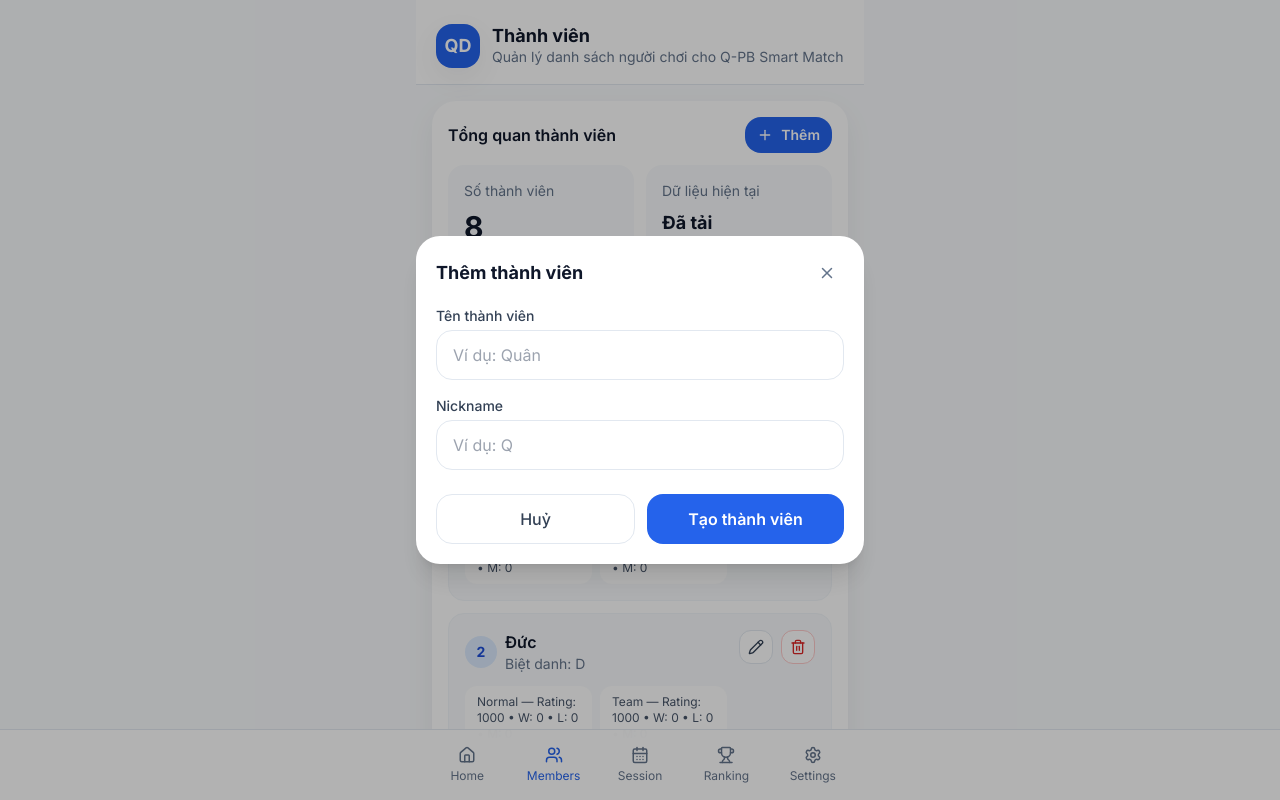
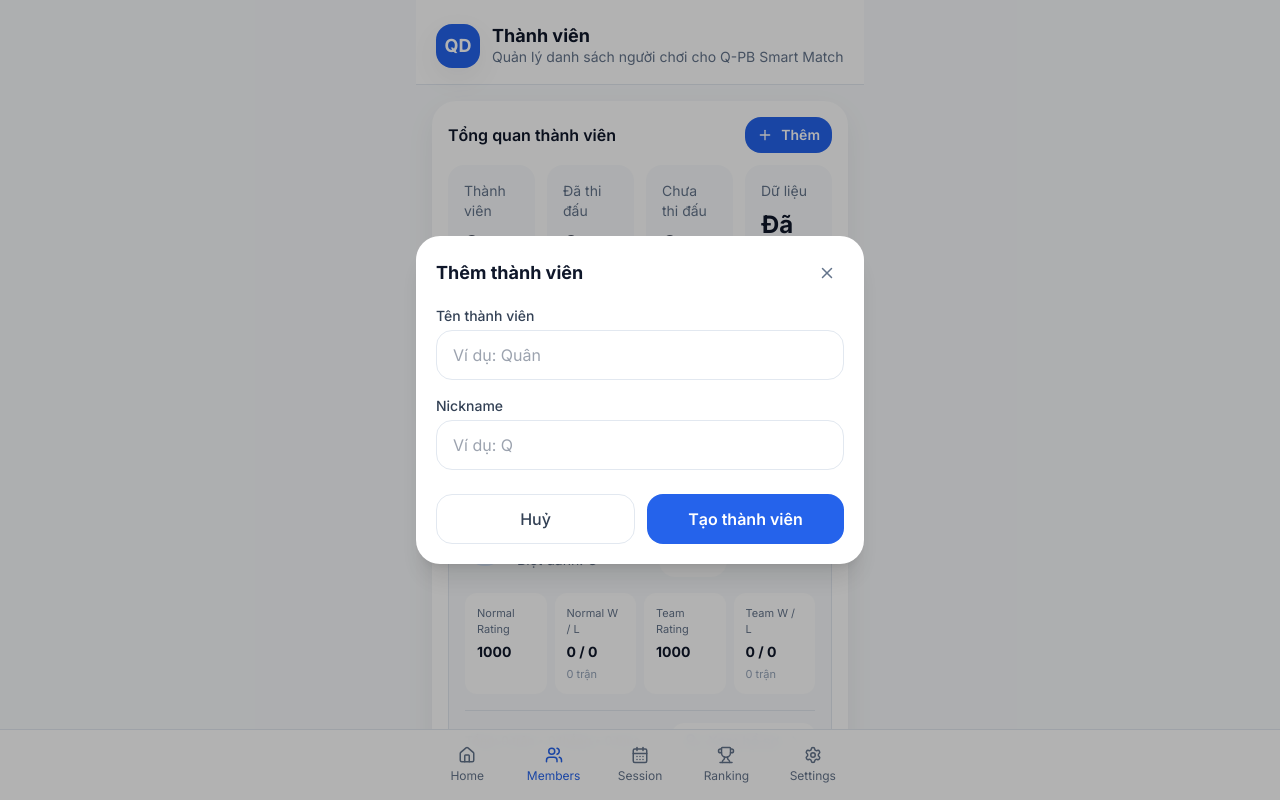
Before and after one commit to tdquan170788-byte/q-pb-smart-match, a Next.js app: page /members in a window 1280 px wide. Both pictures are taken after a click on the button "Thêm". Shown: the top 800 px of the page. Built offline with nearby package versions, Linux system fonts and the light colour scheme.

Commit message:
Update page.tsx

```diff
--- a/src/app/members/page.tsx
+++ b/src/app/members/page.tsx
@@ -1,15 +1,33 @@
 "use client";
 
-import { useEffect, useMemo, useState } from "react";
+import {
+  useEffect,
+  useMemo,
+  useState,
+} from "react";
+
 import Link from "next/link";
-import { Pencil, Plus, RotateCcw, Trash2, Users } from "lucide-react";
+
+import {
+  ChevronRight,
+  Pencil,
+  Plus,
+  RotateCcw,
+  Trash2,
+  UserRoundSearch,
+  Users,
+} from "lucide-react";
 
 import AppShell from "@/components/app-shell";
 import ConfirmDialog from "@/components/confirm-dialog";
 import MemberFormSheet from "@/components/member-form-sheet";
 import SectionCard from "@/components/section-card";
 
-import type { Member, MemberForm } from "@/types";
+import type {
+  Member,
+  MemberForm,
+} from "@/types";
+
 import {
   createMember,
   deleteMember,
@@ -20,73 +38,169 @@ import {
 } from "@/lib/storage";
 
 export default function MembersPage() {
-  const [members, setMembers] = useState<Member[]>([]);
-  const [loaded, setLoaded] = useState(false);
+  const [
+    members,
+    setMembers,
+  ] = useState<Member[]>([]);
 
-  const [sheetOpen, setSheetOpen] = useState(false);
-  const [sheetMode, setSheetMode] = useState<"create" | "edit">("create");
-  const [editingMember, setEditingMember] = useState<Member | null>(null);
+  const [
+    loaded,
+    setLoaded,
+  ] = useState(false);
 
-  const [deleteTarget, setDeleteTarget] = useState<Member | null>(null);
-  const [resetOpen, setResetOpen] = useState(false);
+  const [
+    sheetOpen,
+    setSheetOpen,
+  ] = useState(false);
+
+  const [
+    sheetMode,
+    setSheetMode,
+  ] = useState<
+    "create" | "edit"
+  >("create");
+
+  const [
+    editingMember,
+    setEditingMember,
+  ] = useState<Member | null>(
+    null
+  );
+
+  const [
+    deleteTarget,
+    setDeleteTarget,
+  ] = useState<Member | null>(
+    null
+  );
+
+  const [
+    resetOpen,
+    setResetOpen,
+  ] = useState(false);
 
   useEffect(() => {
     ensureSeedData();
-    setMembers(getMembers());
+
+    setMembers(
+      getMembers()
+    );
+
     setLoaded(true);
   }, []);
 
-  const sortedMembers = useMemo(() => {
-    return [...members].sort((a, b) => a.name.localeCompare(b.name, "vi"));
-  }, [members]);
+  const sortedMembers =
+    useMemo(() => {
+      return [
+        ...members,
+      ].sort(
+        (
+          firstMember,
+          secondMember
+        ) =>
+          firstMember.name.localeCompare(
+            secondMember.name,
+            "vi"
+          )
+      );
+    }, [members]);
 
-  function refreshMembers() {
-    setMembers(getMembers());
+  const activeMemberCount =
+    useMemo(() => {
+      return members.filter(
+        (member) =>
+          member.matches > 0
+      ).length;
+    }, [members]);
+
+  function refreshMembers(): void {
+    setMembers(
+      getMembers()
+    );
   }
 
-  function openCreate() {
+  function openCreate(): void {
     setEditingMember(null);
-    setSheetMode("create");
+
+    setSheetMode(
+      "create"
+    );
+
     setSheetOpen(true);
   }
 
-  function openEdit(member: Member) {
-    setEditingMember(member);
-    setSheetMode("edit");
+  function openEdit(
+    member: Member
+  ): void {
+    setEditingMember(
+      member
+    );
+
+    setSheetMode(
+      "edit"
+    );
+
     setSheetOpen(true);
   }
 
-  function handleSubmit(form: MemberForm) {
-    if (!form.name.trim()) return;
+  function handleSubmit(
+    form: MemberForm
+  ): void {
+    if (!form.name.trim()) {
+      return;
+    }
 
-    if (sheetMode === "create") {
+    if (
+      sheetMode === "create"
+    ) {
       createMember({
-        name: form.name,
-        nickname: form.nickname,
+        name:
+          form.name,
+
+        nickname:
+          form.nickname,
       });
-    } else if (editingMember) {
-      updateMember(editingMember.id, {
-        name: form.name,
-        nickname: form.nickname,
-      });
+    } else if (
+      editingMember
+    ) {
+      updateMember(
+        editingMember.id,
+        {
+          name:
+            form.name,
+
+          nickname:
+            form.nickname,
+        }
+      );
     }
 
     refreshMembers();
+
     setSheetOpen(false);
+
     setEditingMember(null);
   }
 
-  function handleDeleteConfirm() {
-    if (!deleteTarget) return;
+  function handleDeleteConfirm(): void {
+    if (!deleteTarget) {
+      return;
+    }
 
-    deleteMember(deleteTarget.id);
+    deleteMember(
+      deleteTarget.id
+    );
+
     refreshMembers();
+
     setDeleteTarget(null);
   }
 
-  function handleResetSeed() {
+  function handleResetSeed(): void {
     resetSeedMembers();
+
     refreshMembers();
+
     setResetOpen(false);
   }
 
@@ -100,63 +214,108 @@ export default function MembersPage() {
           title="Tổng quan thành viên"
           action={
             <button
+              type="button"
               onClick={openCreate}
-              className="inline-flex items-center gap-2 rounded-2xl bg-brand-600 px-3 py-2 text-sm font-semibold text-white"
+              className="inline-flex items-center gap-2 rounded-2xl bg-brand-600 px-3 py-2 text-sm font-semibold text-white transition hover:opacity-90"
             >
               <Plus size={16} />
+
               Thêm
             </button>
           }
         >
-          <div className="grid grid-cols-2 gap-3">
-            <div className="rounded-2xl bg-slate-50 p-4">
-              <div className="text-sm text-slate-500">Số thành viên</div>
-              <div className="mt-2 text-3xl font-bold">{members.length}</div>
-              <div className="mt-1 text-xs text-slate-400">
-                Dùng cho xếp cặp và thống kê
-              </div>
-            </div>
+          <div className="grid grid-cols-2 gap-3 xl:grid-cols-4">
+            <OverviewMetric
+              label="Thành viên"
+              value={
+                members.length
+              }
+              description="Tổng số người chơi"
+            />
 
-            <div className="rounded-2xl bg-slate-50 p-4">
-              <div className="text-sm text-slate-500">Dữ liệu hiện tại</div>
-              <div className="mt-2 text-lg font-bold">
-                {loaded ? "Đã tải" : "Đang tải..."}
-              </div>
-              <div className="mt-1 text-xs text-slate-400">
-                Lưu cục bộ trên thiết bị
-              </div>
-            </div>
+            <OverviewMetric
+              label="Đã thi đấu"
+              value={
+                activeMemberCount
+              }
+              description="Có ít nhất một trận"
+            />
+
+            <OverviewMetric
+              label="Chưa thi đấu"
+              value={Math.max(
+                0,
+                members.length -
+                  activeMemberCount
+              )}
+              description="Chưa có kết quả"
+            />
+
+            <OverviewMetric
+              label="Dữ liệu"
+              value={
+                loaded
+                  ? "Đã tải"
+                  : "Đang tải"
+              }
+              description="Lưu trên thiết bị"
+            />
           </div>
 
-          <div className="mt-4 flex gap-3">
+          <div className="mt-4 flex flex-wrap gap-3">
             <button
+              type="button"
               onClick={openCreate}
-              className="flex-1 rounded-2xl bg-brand-600 px-4 py-3 font-semibold text-white"
+              className="min-w-[170px] flex-1 rounded-2xl bg-brand-600 px-4 py-3 font-semibold text-white transition hover:opacity-90"
             >
               + Thêm thành viên
             </button>
 
             <button
-              onClick={() => setResetOpen(true)}
-              className="inline-flex items-center justify-center gap-2 rounded-2xl border border-slate-200 px-4 py-3 font-semibold text-slate-700"
+              type="button"
+              onClick={() =>
+                setResetOpen(true)
+              }
+              className="inline-flex items-center justify-center gap-2 rounded-2xl border border-slate-200 bg-white px-4 py-3 font-semibold text-slate-700 transition hover:bg-slate-50"
             >
-              <RotateCcw size={16} />
+              <RotateCcw
+                size={16}
+              />
+
               Seed lại
             </button>
           </div>
         </SectionCard>
 
-        <SectionCard title="Danh sách thành viên">
-          {sortedMembers.length === 0 ? (
+        <SectionCard
+          title="Danh sách thành viên"
+          action={
+            <div className="rounded-full bg-slate-100 px-3 py-2 text-xs font-semibold text-slate-700">
+              {sortedMembers.length} người
+            </div>
+          }
+        >
+          {sortedMembers.length ===
+          0 ? (
             <div className="rounded-2xl border border-dashed border-slate-200 p-6 text-center">
               <div className="mx-auto mb-3 flex h-12 w-12 items-center justify-center rounded-full bg-slate-100">
-                <Users className="text-slate-500" size={22} />
+                <Users
+                  className="text-slate-500"
+                  size={22}
+                />
               </div>
-              <div className="text-base font-semibold">Chưa có thành viên</div>
-              <div className="mt-1 text-sm text-slate-500">
-                Hãy thêm người chơi đầu tiên cho nhóm pickleball của bạn.
+
+              <div className="text-base font-semibold text-slate-900">
+                Chưa có thành viên
               </div>
+
+              <div className="mt-1 text-sm leading-6 text-slate-500">
+                Hãy thêm người chơi đầu tiên
+                cho nhóm pickleball của bạn.
+              </div>
+
               <button
+                type="button"
                 onClick={openCreate}
                 className="mt-4 rounded-2xl bg-brand-600 px-4 py-3 font-semibold text-white"
               >
@@ -165,96 +324,84 @@ export default function MembersPage() {
             </div>
           ) : (
             <div className="space-y-3">
-              {sortedMembers.map((member, index) => (
-                <div
-                  key={member.id}
-                  className="rounded-2xl border border-slate-100 bg-slate-50 p-4"
-                >
-                  <div className="flex items-start justify-between gap-3">
-                    <Link
-                      href={`/members/${member.id}`}
-                      className="min-w-0 flex-1"
-                    >
-                      <div className="flex items-center gap-2">
-                        <div className="flex h-8 w-8 items-center justify-center rounded-full bg-brand-100 text-sm font-bold text-brand-700">
-                          {index + 1}
-                        </div>
-
-                        <div>
-                          <div className="text-base font-semibold">
-                            {member.name}
-                          </div>
-                          <div className="text-sm text-slate-500">
-                            {member.nickname?.trim()
-                              ? `Biệt danh: ${member.nickname}`
-                              : "Chưa có biệt danh"}
-                          </div>
-                        </div>
-                      </div>
-
-                      <div className="mt-3 grid gap-2 text-xs md:grid-cols-2">
-                        <div className="rounded-xl bg-white px-3 py-2 text-slate-600">
-                          Normal — Rating: {member.ratingNormal} • W:{" "}
-                          {member.winsNormal} • L: {member.lossesNormal} • M:{" "}
-                          {member.matchesNormal}
-                        </div>
-
-                        <div className="rounded-xl bg-white px-3 py-2 text-slate-600">
-                          Team — Rating: {member.ratingTeam} • W:{" "}
-                          {member.winsTeam} • L: {member.lossesTeam} • M:{" "}
-                          {member.matchesTeam}
-                        </div>
-                      </div>
-                    </Link>
-
-                    <div className="flex shrink-0 gap-2">
-                      <button
-                        onClick={() => openEdit(member)}
-                        className="rounded-xl border border-slate-200 bg-white p-2 text-slate-700"
-                        aria-label={`Sửa ${member.name}`}
-                      >
-                        <Pencil size={16} />
-                      </button>
-
-                      <button
-                        onClick={() => setDeleteTarget(member)}
-                        className="rounded-xl border border-red-200 bg-white p-2 text-red-600"
-                        aria-label={`Xóa ${member.name}`}
-                      >
-                        <Trash2 size={16} />
-                      </button>
-                    </div>
-                  </div>
-                </div>
-              ))}
+              {sortedMembers.map(
+                (
+                  member,
+                  index
+                ) => (
+                  <MemberListCard
+                    key={
+                      member.id
+                    }
+                    member={
+                      member
+                    }
+                    index={
+                      index
+                    }
+                    onEdit={() =>
+                      openEdit(
+                        member
+                      )
+                    }
+                    onDelete={() =>
+                      setDeleteTarget(
+                        member
+                      )
+                    }
+                  />
+                )
+              )}
             </div>
           )}
         </SectionCard>
 
         <SectionCard title="Ghi chú">
-          <div className="space-y-2 text-sm text-slate-600">
+          <div className="space-y-2 text-sm leading-6 text-slate-600">
             <div>
-              • Dữ liệu thành viên đang lưu bằng localStorage trên máy hiện tại.
+              • Dữ liệu thành viên đang lưu bằng
+              localStorage trên thiết bị hiện tại.
             </div>
-            <div>• Bấm vào từng thành viên để xem thống kê chi tiết.</div>
-            <div>• Có thể reset lại 8 người mẫu bất cứ lúc nào.</div>
+
+            <div>
+              • Bấm vào tên hoặc nút Xem hồ sơ để
+              mở Player Dashboard của thành viên.
+            </div>
+
+            <div>
+              • Có thể seed lại 8 thành viên mẫu
+              bất cứ lúc nào.
+            </div>
           </div>
         </SectionCard>
       </div>
 
       <MemberFormSheet
-        open={sheetOpen}
-        mode={sheetMode}
-        member={editingMember}
+        open={
+          sheetOpen
+        }
+        mode={
+          sheetMode
+        }
+        member={
+          editingMember
+        }
         onClose={() => {
           setSheetOpen(false);
+
           setEditingMember(null);
         }}
-        onSubmit={handleSubmit}
+        onSubmit={
+          handleSubmit
+        }
       />
 
       <ConfirmDialog
-        open={!!deleteTarget}
+        open={
+          Boolean(
+            deleteTarget
+          )
+        }
         title="Xoá thành viên?"
         description={
           deleteTarget
@@ -264,19 +411,228 @@ export default function MembersPage() {
         confirmText="Xoá"
         cancelText="Huỷ"
         danger
-        onCancel={() => setDeleteTarget(null)}
-        onConfirm={handleDeleteConfirm}
+        onCancel={() =>
+          setDeleteTarget(
+            null
+          )
+        }
+        onConfirm={
+          handleDeleteConfirm
+        }
       />
 
       <ConfirmDialog
-        open={resetOpen}
+        open={
+          resetOpen
+        }
         title="Seed lại dữ liệu mẫu?"
         description="Thao tác này sẽ thay toàn bộ danh sách hiện tại bằng 8 thành viên mẫu ban đầu."
         confirmText="Seed lại"
         cancelText="Huỷ"
-        onCancel={() => setResetOpen(false)}
-        onConfirm={handleResetSeed}
+        onCancel={() =>
+          setResetOpen(false)
+        }
+        onConfirm={
+          handleResetSeed
+        }
       />
     </AppShell>
   );
 }
+
+function MemberListCard({
+  member,
+  index,
+  onEdit,
+  onDelete,
+}: {
+  member: Member;
+
+  index: number;
+
+  onEdit: () => void;
+
+  onDelete: () => void;
+}) {
+  return (
+    <div className="rounded-3xl border border-slate-200 bg-slate-50 p-4">
+      <div className="flex items-start justify-between gap-3">
+        <Link
+          href={`/members/${member.id}`}
+          className="min-w-0 flex-1"
+        >
+          <div className="flex items-center gap-3">
+            <div className="flex h-10 w-10 shrink-0 items-center justify-center rounded-full bg-brand-100 text-sm font-bold text-brand-700">
+              {index + 1}
+            </div>
+
+            <div className="min-w-0 flex-1">
+              <div className="truncate text-base font-semibold text-slate-900">
+                {member.name}
+              </div>
+
+              <div className="mt-1 truncate text-sm text-slate-500">
+                {member.nickname?.trim()
+                  ? `Biệt danh: ${member.nickname}`
+                  : "Chưa có biệt danh"}
+              </div>
+            </div>
+
+            <div className="hidden rounded-2xl bg-white px-3 py-2 text-right sm:block">
+              <div className="text-[11px] text-slate-500">
+                Overall
+              </div>
+
+              <div className="mt-1 font-bold text-slate-900">
+                {Math.round(
+                  member.rating
+                ).toLocaleString(
+                  "vi-VN"
+                )}
+              </div>
+            </div>
+          </div>
+        </Link>
+
+        <div className="flex shrink-0 gap-2">
+          <button
+            type="button"
+            onClick={
+              onEdit
+            }
+            className="rounded-xl border border-slate-200 bg-white p-2 text-slate-700 transition hover:bg-slate-100"
+            aria-label={`Sửa ${member.name}`}
+          >
+            <Pencil
+              size={16}
+            />
+          </button>
+
+          <button
+            type="button"
+            onClick={
+              onDelete
+            }
+            className="rounded-xl border border-red-200 bg-white p-2 text-red-600 transition hover:bg-red-50"
+            aria-label={`Xóa ${member.name}`}
+          >
+            <Trash2
+              size={16}
+            />
+          </button>
+        </div>
+      </div>
+
+      <div className="mt-4 grid grid-cols-2 gap-2 xl:grid-cols-4">
+        <MemberMetric
+          label="Normal Rating"
+          value={Math.round(
+            member.ratingNormal
+          )}
+        />
+
+        <MemberMetric
+          label="Normal W / L"
+          value={`${member.winsNormal} / ${member.lossesNormal}`}
+          description={`${member.matchesNormal} trận`}
+        />
+
+        <MemberMetric
+          label="Team Rating"
+          value={Math.round(
+            member.ratingTeam
+          )}
+        />
+
+        <MemberMetric
+          label="Team W / L"
+          value={`${member.winsTeam} / ${member.lossesTeam}`}
+          description={`${member.matchesTeam} trận`}
+        />
+      </div>
+
+      <div className="mt-4 flex items-center justify-between border-t border-slate-200 pt-3">
+        <div className="text-xs text-slate-500">
+          Tổng: {member.matches} trận •{" "}
+          {member.wins} thắng •{" "}
+          {member.losses} thua
+        </div>
+
+        <Link
+          href={`/members/${member.id}`}
+          className="inline-flex items-center gap-2 rounded-xl bg-white px-3 py-2 text-sm font-semibold text-brand-600 transition hover:bg-brand-50"
+        >
+          <UserRoundSearch
+            size={16}
+          />
+
+          <span className="hidden sm:inline">
+            Xem hồ sơ
+          </span>
+
+          <ChevronRight
+            size={16}
+          />
+        </Link>
+      </div>
+    </div>
+  );
+}
+
+function OverviewMetric({
+  label,
+  value,
+  description,
+}: {
+  label: string;
+
+  value: string | number;
+
+  description: string;
+}) {
+  return (
+    <div className="rounded-2xl bg-slate-50 p-4">
+      <div className="text-sm text-slate-500">
+        {label}
+      </div>
+
+      <div className="mt-2 text-2xl font-bold text-slate-900">
+        {value}
+      </div>
+
+      <div className="mt-1 text-xs leading-5 text-slate-400">
+        {description}
+      </div>
+    </div>
+  );
+}
+
+function MemberMetric({
+  label,
+  value,
+  description,
+}: {
+  label: string;
+
+  value: string | number;
+
+  description?: string;
+}) {
+  return (
+    <div className="rounded-xl bg-white px-3 py-3">
+      <div className="text-[11px] text-slate-500">
+        {label}
+      </div>
+
+      <div className="mt-1 text-sm font-bold text-slate-900">
+        {value}
+      </div>
+
+      {description ? (
+        <div className="mt-1 text-[11px] text-slate-400">
+          {description}
+        </div>
+      ) : null}
+    </div>
+  );
+}
```
